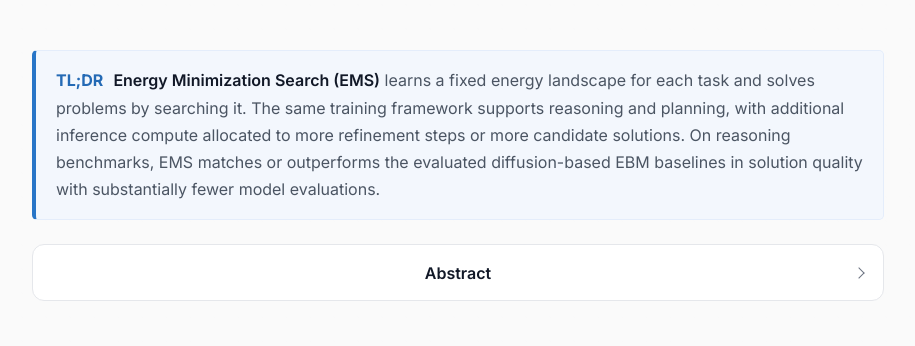
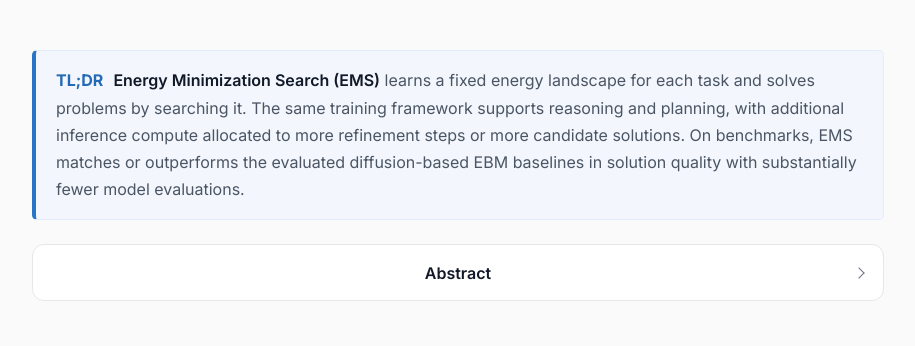
Before and after one commit to energy-based-model/ems, a plain HTML site: page docs/index.html in a window 1280 px wide. Shown: the part 415-761 px from the top of the page, without its empty margins (182-1097 px from the left). Drawn offline with Linux system fonts and the light colour scheme; some icons are missing.

Commit message:
changed tldr

```diff
--- a/docs/index.html
+++ b/docs/index.html
@@ -393,8 +393,7 @@
             <strong>Energy Minimization Search (EMS)</strong> learns a fixed energy
             landscape for each task and solves problems by searching it. The same training framework supports
             reasoning and planning, with additional inference compute allocated to
-            more refinement steps or more candidate solutions. On reasoning
-            benchmarks, EMS matches or outperforms the evaluated diffusion-based
+            more refinement steps or more candidate solutions. On benchmarks, EMS matches or outperforms the evaluated diffusion-based
             EBM baselines in solution quality with substantially fewer model
             evaluations.
           </p>
```
Also changed, not shown: 2 other files.
